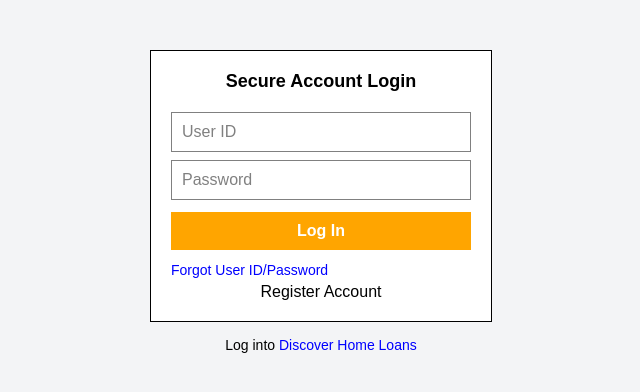
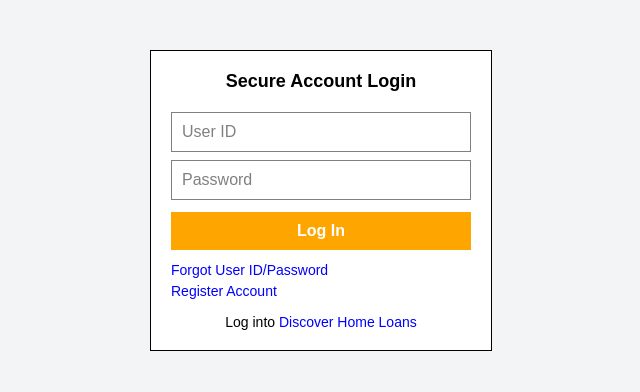
Before and after one commit to thiramdaschaitanya-code/html, a plain HTML site: page assment9/index.html in a window 1280 px wide. Shown: the whole page, without its empty margins (319-959 px from the left). Drawn offline with Linux system fonts and the light colour scheme.

Commit message:
assment9 changes

```diff
--- a/assment8/index.html
+++ b/assment9/index.html
@@ -13,8 +13,8 @@
 
         <div class="button">Log In</div>
 
-        <div class="link">Forgot User ID/Password</div>
-        <div class="link"></div> Register Account</div>
+        <div class="link"> Forgot User ID/Password</div>
+        <div class="link"> Register Account</div>
 
         <div class="note">Log into <span class="highlight">Discover Home Loans</span></div>
     </div>
```
Also changed, not shown: assment9/styles.css (renamed from assment8/styles.css).
